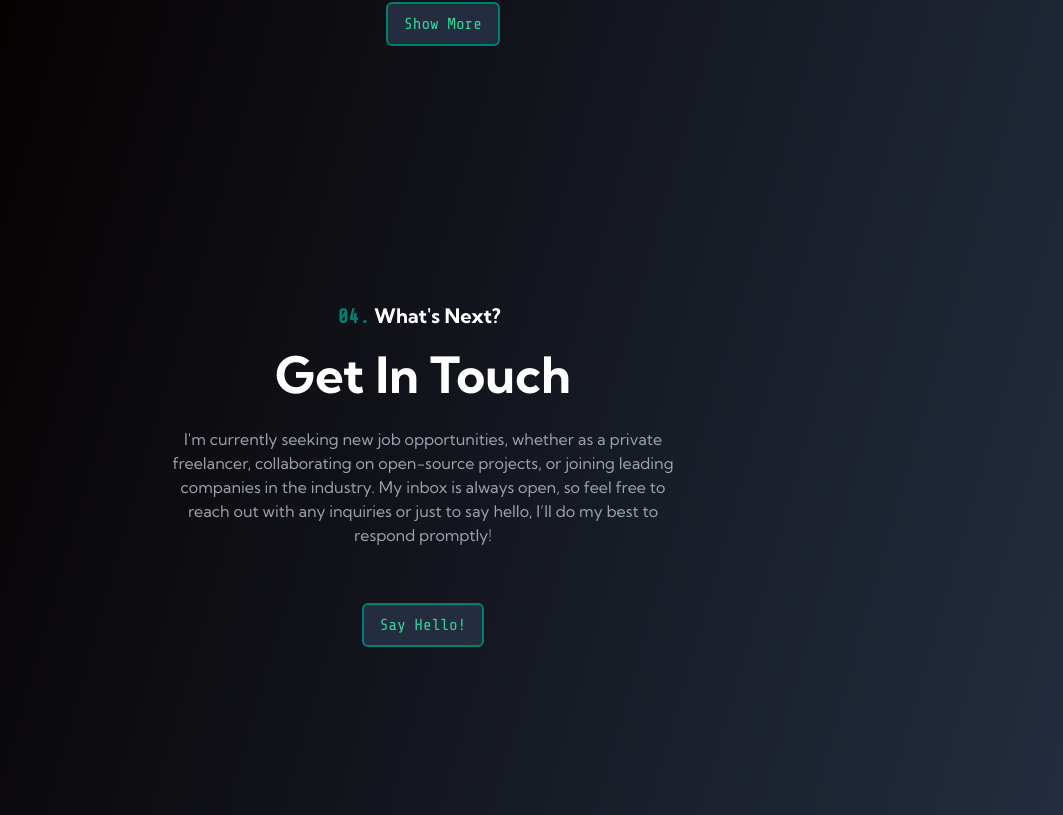
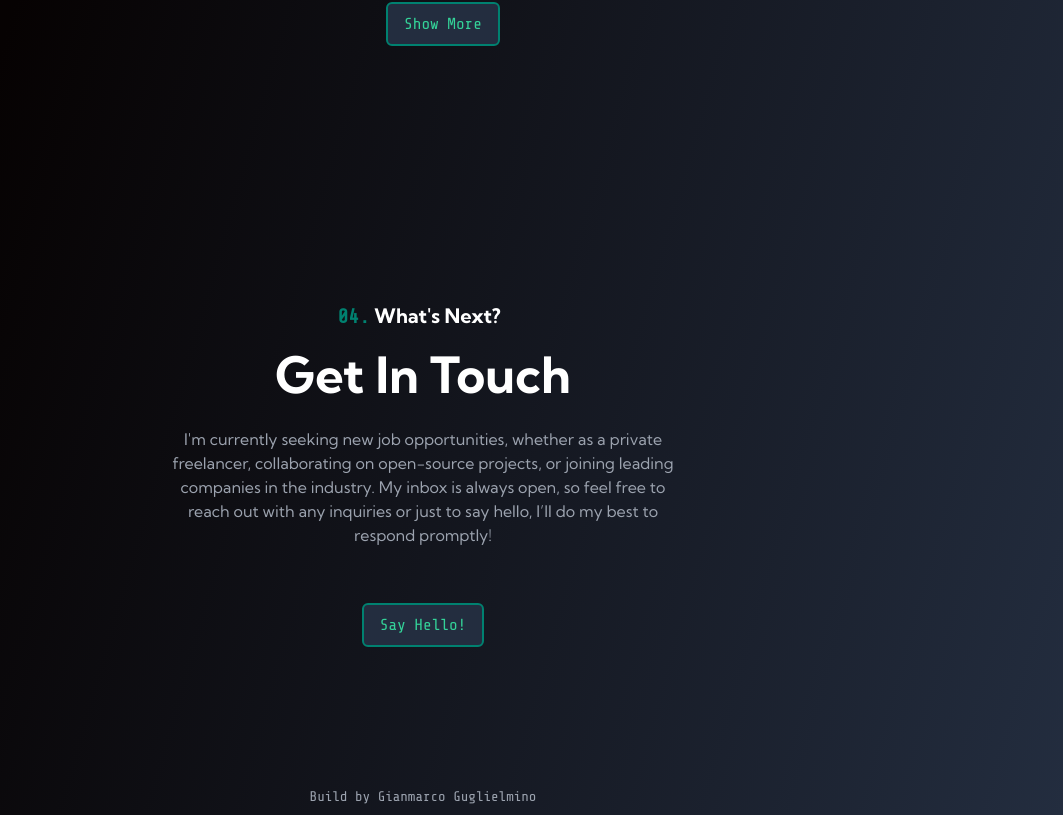
Before and after one commit to Jim2510/Fullstack-portfolio, a React (Vite) app: page / in a window 1280 px wide. Shown: the part 3685-4500 px from the top of the page, without its empty margins (217-1280 px from the left). Built offline with nearby package versions, Linux system fonts and the light colour scheme.

Commit message:
release v 0.0.3

```diff
--- a/src/components/Contact.jsx
+++ b/src/components/Contact.jsx
@@ -77,6 +77,11 @@ export function Contact() {
                 Say Hello!
               </button>
             </div>
+            <div className="absolute bottom-0 flex justify-center items-center">
+              <p className="text-center font-tech text-gray-400 hover:text-main-red text-sm pb-2">
+                Build by Gianmarco Guglielmino
+              </p>
+            </div>
           </div>
         </div>
         <div
```
